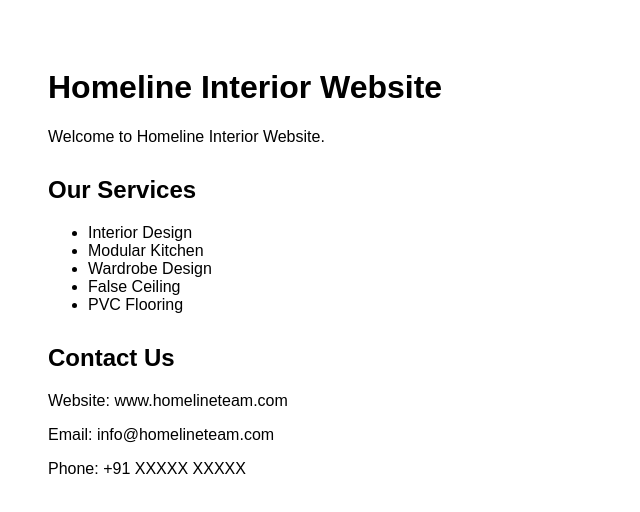
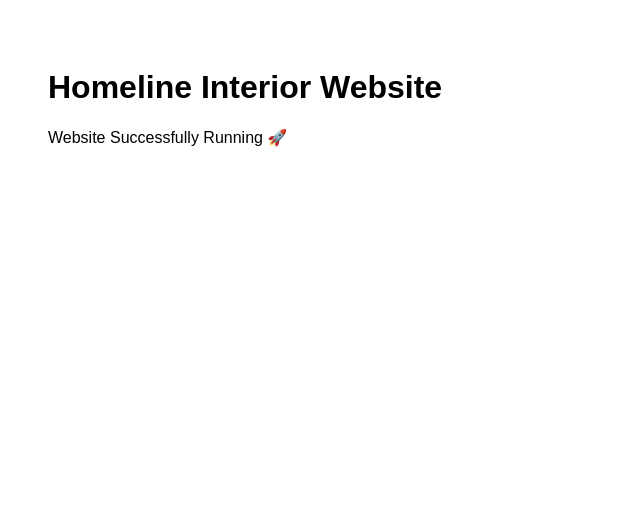
Before and after one commit to razaqadri1987-cpu/homeline-website, a React (Vite) app: page / in a window 1280 px wide. Shown: the top 512 px of the page, without its empty margins (0-640 px from the left). Built offline with nearby package versions, Linux system fonts and the light colour scheme.

Commit message:
Update App.jsx
Upload website files

```diff
--- a/App.jsx
+++ b/App.jsx
@@ -1,26 +1,8 @@
 export default function App() {
   return (
-    <div style={{fontFamily:"Arial", padding:"40px"}}>
+    <div style={{padding:"40px",fontFamily:"Arial"}}>
       <h1>Homeline Interior Website</h1>
-      <p>Welcome to Homeline Interior Website.</p>
-
-      <div style={{marginTop:"30px"}}>
-        <h2>Our Services</h2>
-        <ul>
-          <li>Interior Design</li>
-          <li>Modular Kitchen</li>
-          <li>Wardrobe Design</li>
-          <li>False Ceiling</li>
-          <li>PVC Flooring</li>
-        </ul>
-      </div>
-
-      <div style={{marginTop:"30px"}}>
-        <h2>Contact Us</h2>
-        <p>Website: www.homelineteam.com</p>
-        <p>Email: info@homelineteam.com</p>
-        <p>Phone: +91 XXXXX XXXXX</p>
-      </div>
+      <p>Website Successfully Running 🚀</p>
     </div>
   );
 }
```
